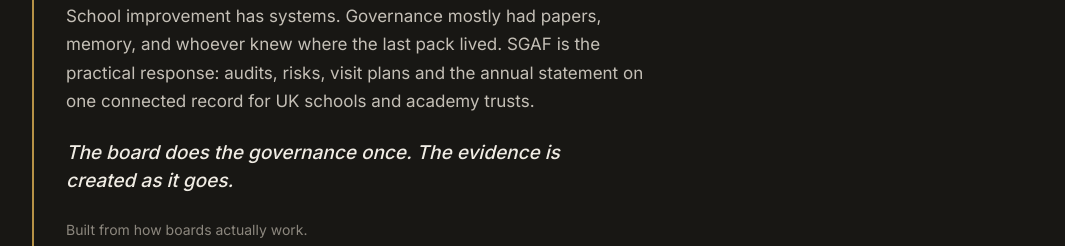
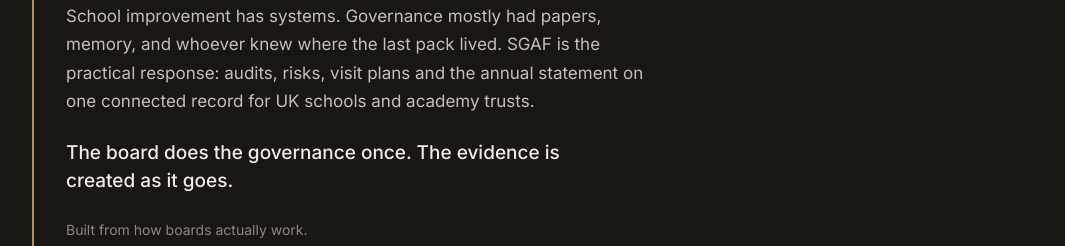
Before and after one commit to Vicariouso/joshuamangas-com, a Next.js app: page / in a window 1280 px wide. Shown: the part 1080-1326 px from the top of the page, without its empty margins (90-1155 px from the left). Built offline with nearby package versions, Linux system fonts and the light colour scheme.

Commit message:
Safari harden: Jost/Inter stacks, sticky header, svh
Apply Inter className on body plus CSS var fallbacks so display never falls to Times/serif in Safari; add system sans stacks, font-synthesis none, smoothing, -webkit-sticky, and 100svh min-height.

```diff
--- a/app/globals.css
+++ b/app/globals.css
@@ -46,8 +46,8 @@
   --color-accent-hover: var(--accent-hover);
   --color-teal: var(--teal);
   --color-navy: var(--navy);
-  --font-sans: var(--font-inter);
-  --font-display: var(--font-jost);
+  --font-sans: var(--font-inter, "Inter"), -apple-system, BlinkMacSystemFont, "Segoe UI", Roboto, "Helvetica Neue", Arial, sans-serif;
+  --font-display: var(--font-jost, "Jost"), -apple-system, BlinkMacSystemFont, "Segoe UI", Roboto, "Helvetica Neue", Arial, sans-serif;
 }
 
 * {
@@ -55,17 +55,24 @@
 }
 
 html {
+  height: 100%;
   scroll-behavior: smooth;
+  -webkit-text-size-adjust: 100%;
+  text-size-adjust: 100%;
 }
 
 body {
+  min-height: 100%;
+  min-height: 100svh;
   background: var(--bg);
   color: var(--text);
-  font-family: var(--font-inter), system-ui, sans-serif;
+  font-family: var(--font-inter, "Inter"), -apple-system, BlinkMacSystemFont, "Segoe UI", Roboto, "Helvetica Neue", Arial, sans-serif;
   font-size: 1.0625rem; /* 17px */
   line-height: 1.65;
   text-rendering: optimizeLegibility;
   -webkit-font-smoothing: antialiased;
+  -moz-osx-font-smoothing: grayscale;
+  font-synthesis: none;
 }
 
 ::selection {
@@ -83,12 +90,22 @@
 }
 
 .font-display {
-  font-family: var(--font-jost), system-ui, sans-serif;
+  font-family: var(--font-jost, "Jost"), -apple-system, BlinkMacSystemFont, "Segoe UI", Roboto, "Helvetica Neue", Arial, sans-serif;
+  font-synthesis: none;
 }
 
 /* Type scale — Jost display, Inter body (CoS override: no serif) */
+.type-wordmark,
+.type-h1,
+.type-h2-highlight,
+.type-h2,
+.type-h3,
+.type-outcome {
+  font-synthesis: none;
+}
+
 .type-wordmark {
-  font-family: var(--font-jost), system-ui, sans-serif;
+  font-family: var(--font-jost, "Jost"), -apple-system, BlinkMacSystemFont, "Segoe UI", Roboto, "Helvetica Neue", Arial, sans-serif;
   font-size: 1.125rem; /* 18px */
   font-weight: 600;
   line-height: 1.2;
@@ -96,7 +113,7 @@
 }
 
 .type-h1 {
-  font-family: var(--font-jost), system-ui, sans-serif;
+  font-family: var(--font-jost, "Jost"), -apple-system, BlinkMacSystemFont, "Segoe UI", Roboto, "Helvetica Neue", Arial, sans-serif;
   font-size: 2.5rem; /* 40px */
   font-weight: 600;
   line-height: 1.12;
@@ -110,7 +127,7 @@
 }
 
 .type-h2-highlight {
-  font-family: var(--font-jost), system-ui, sans-serif;
+  font-family: var(--font-jost, "Jost"), -apple-system, BlinkMacSystemFont, "Segoe UI", Roboto, "Helvetica Neue", Arial, sans-serif;
   font-size: 2.25rem; /* 36px */
   font-weight: 600;
   line-height: 1.15;
@@ -124,7 +141,7 @@
 }
 
 .type-h2 {
-  font-family: var(--font-jost), system-ui, sans-serif;
+  font-family: var(--font-jost, "Jost"), -apple-system, BlinkMacSystemFont, "Segoe UI", Roboto, "Helvetica Neue", Arial, sans-serif;
   font-size: 1.75rem; /* 28px */
   font-weight: 600;
   line-height: 1.2;
@@ -138,7 +155,7 @@
 }
 
 .type-h3 {
-  font-family: var(--font-jost), system-ui, sans-serif;
+  font-family: var(--font-jost, "Jost"), -apple-system, BlinkMacSystemFont, "Segoe UI", Roboto, "Helvetica Neue", Arial, sans-serif;
   font-size: 1.125rem; /* 18px */
   font-weight: 600;
   line-height: 1.3;
@@ -152,7 +169,7 @@
 }
 
 .type-outcome {
-  font-family: var(--font-inter), system-ui, sans-serif;
+  font-family: var(--font-inter, "Inter"), -apple-system, BlinkMacSystemFont, "Segoe UI", Roboto, "Helvetica Neue", Arial, sans-serif;
   font-size: 1.0625rem; /* 17px */
   font-weight: 500;
   font-style: italic;
@@ -209,6 +226,7 @@
 }
 
 .site-header {
+  position: -webkit-sticky;
   position: sticky;
   top: 0;
   z-index: 50;
@@ -217,6 +235,8 @@
   border-bottom: 1px solid var(--border);
   backdrop-filter: blur(8px);
   -webkit-backdrop-filter: blur(8px);
+  /* Avoid Safari sticky + backdrop-filter paint bugs */
+  transform: translateZ(0);
 }
 
 .site-header__inner {
--- a/app/layout.tsx
+++ b/app/layout.tsx
@@ -8,6 +8,8 @@
   weight: ["400", "500", "600"],
   style: ["normal", "italic"],
   display: "swap",
+  preload: true,
+  adjustFontFallback: true,
 });
 
 const jost = Jost({
@@ -15,6 +17,8 @@
   subsets: ["latin"],
   weight: ["500", "600", "700"],
   display: "swap",
+  preload: true,
+  adjustFontFallback: true,
 });
 
 const siteUrl = "https://joshuamangas.com";
@@ -74,7 +78,8 @@
       lang="en-GB"
       className={`${inter.variable} ${jost.variable} h-full antialiased`}
     >
-      <body className="min-h-full flex flex-col bg-bg text-text font-sans">
+      {/* inter.className applies real Inter family on body (Safari-safe if CSS vars lag) */}
+      <body className={`${inter.className} min-h-full flex flex-col bg-bg text-text font-sans`}>
         {children}
       </body>
     </html>
```
